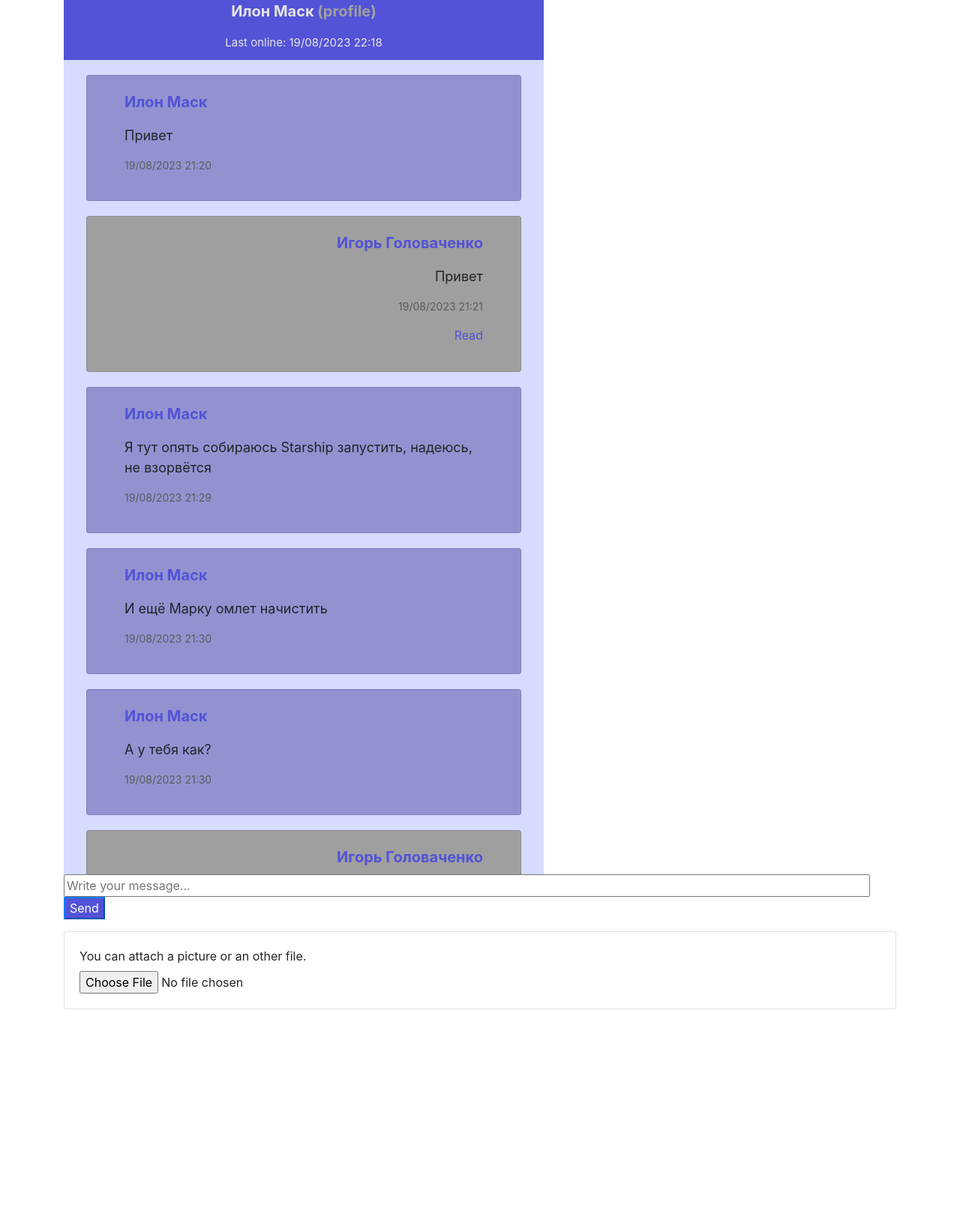
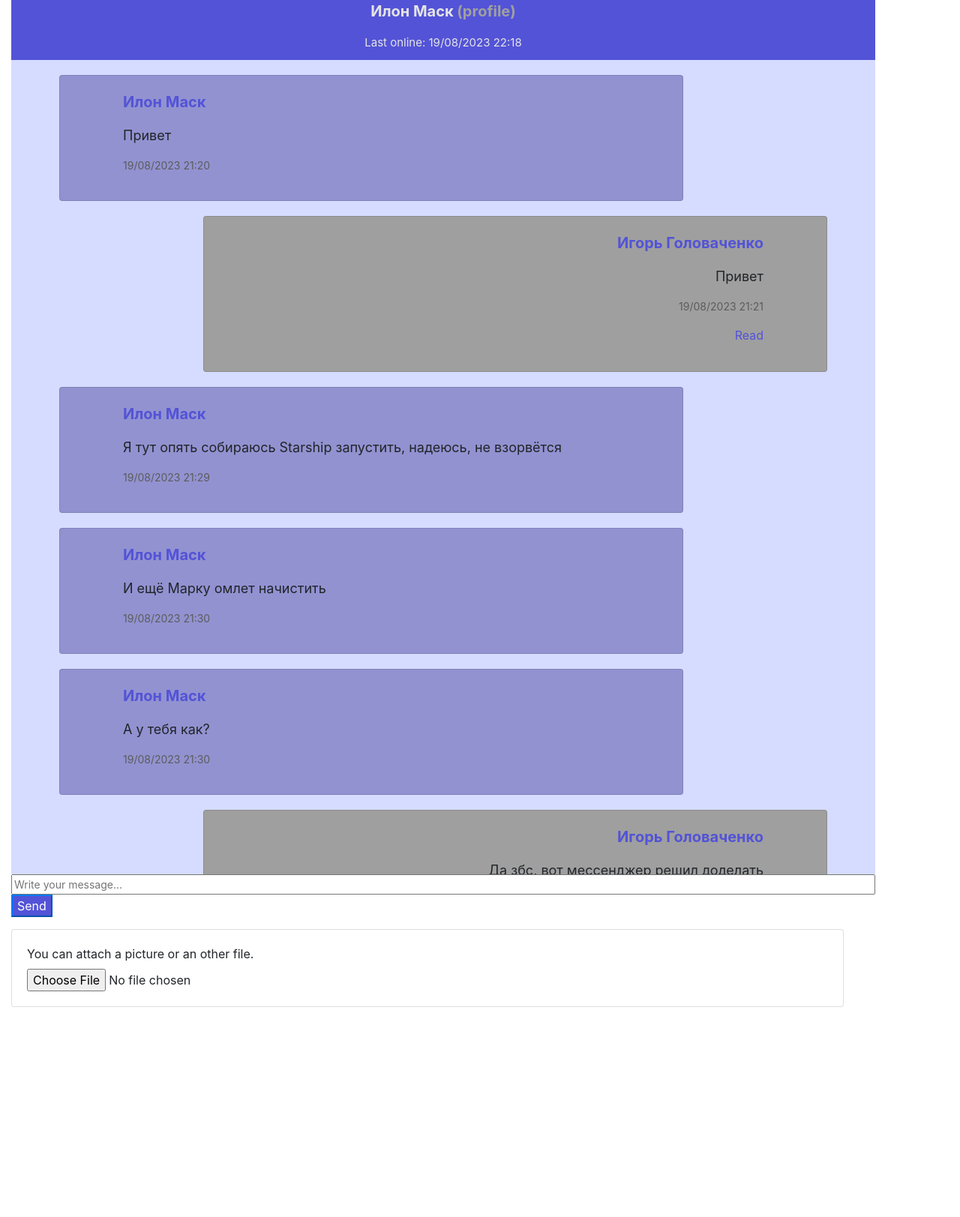
Before and after one commit to WildBoar228/Telegraph, a Flask app: page /chat/2 in a window 1280 px wide. Shown: the part 130-1753 px from the top of the page at 75% size. Run offline with Flask 3, Linux system fonts and the light colour scheme; a user stored in the database is signed in; data comes from the database, SQL or seed files in the repository; both versions use the stored data as it was after the commit; some libraries are stand-ins or nearby versions.

Commit message:
Изменена разметка и оформление

```diff
--- a/server.py
+++ b/server.py
@@ -460,7 +460,7 @@ def my_chats():
             others[chat] = db_sess.query(User).filter(User.id == int(other[0])).first()
 
             messages = db_sess.query(Message).filter(Message.chat_id == chat.id).all()
-            unread_count = len(db_sess.query(Message).filter(Message.chat_id == chat.id).filter(Message.is_read == 0).all())
+            unread_count = len(db_sess.query(Message).filter(Message.chat_id == chat.id).filter(Message.is_read == 0).filter(Message.sender_id != current_user.id).all())
             unread_msgs[chat] = unread_count
             if len(messages) > 0:
                 last = max(messages, key=lambda m: m.send_time)
--- a/templates/base.html
+++ b/templates/base.html
@@ -34,7 +34,7 @@
         </nav>
     </header>
     <!-- Begin page content -->
-    <main role="main" class="container">
+    <main role="main" class="container" style="margin-left: 0px; margin-right: 0px;">
         {% block content %}{% endblock %}
     </main>
 </body>
--- a/templates/chat.html
+++ b/templates/chat.html
@@ -2,54 +2,54 @@
 
 {% block content %}
 <form action="" method="post" enctype="multipart/form-data">
-    <div id="name-bar" style="text-align: center; vertical-align: bottom; width: 50vw; height: 80px; background-color: #5353d7;">
+    <div id="name-bar" style="text-align: center; vertical-align: bottom; width: 90vw; height: 80px; background-color: #5353d7;">
         <p style="font-size: 20px; color: #e4e4e4; font-weight: bold;">{{other.username}} <a href="/profile/{{other.id}}" style="color: #a0a0a0">(profile)</a></p>
         <p style="font-size: 15px; color: #e4e4e4;">Last online: {{other.last_online.strftime('%d/%m/%Y %H:%M')}}</p>
     </div>
 
-    <div style="background-color: #d5dcff; width: 50vw; height: 60vh; overflow: auto;">
+    <div style="background-color: #d5dcff; width: 90vw; height: 60vh; overflow: auto;">
         {% for msg in messages %}
         {% if msg.sender_id == other.id %}
-        <div class="card card-body" style="background-color: #9292d1; text-align: left; margin-top: 20px; margin-left: 30px; margin-right: 30px;">
-            <p style="color: #5353d7; font-weight: bold; font-size: 20px; margin-left: 30px; margin-right: 30px;">{{other.username}}</p>
-            <p style="font-size: 18px; text-align: left; margin-left: 30px; margin-right: 30px; word-wrap: break-word;">{{msg.decode_text(msg.coded_text)}}</p>
+        <div class="card card-body" style="background-color: #9292d1; text-align: left; margin-top: 20px; margin-left: 5vw; margin-right: 20vw;">
+            <p style="color: #5353d7; font-weight: bold; font-size: 20px; margin-left: 5vw; margin-right: 5vw;">{{other.username}}</p>
+            <p style="font-size: 18px; text-align: left; margin-left: 5vw; margin-right: 5vw; word-wrap: break-word;">{{msg.decode_text(msg.coded_text)}}</p>
 
             {% if images.get(msg) != none and images[msg][1] %}
             <img src="{{url}}/{{images[msg][2]}}" alt="Failed to load this image">
-            <a href="/load_file/{{images[msg][0].id}}" style="color: #23235e; font-size: 16px; text-align: left; margin-left: 30px; margin-right: 30px; "><span class="fa fa-download"></span>Load {{images[msg][0].name}}</a>
+            <a href="/load_file/{{images[msg][0].id}}" style="color: #23235e; font-size: 16px; text-align: left; margin-left: 5vw; margin-right: 5vw; "><span class="fa fa-download"></span>Load {{images[msg][0].name}}</a>
             {% elif images.get(msg) != none %}
             <img src="{{url}}/{{images[msg][2]}}" alt="Failed to load this image">
-            <p style="color: #23235e; font-size: 16px; text-align: left; margin-left: 30px; margin-right: 30px; "><span class="fa fa-file"></span>{{images[msg][0].name}}<br />(is loaded on path: {{images[msg][0].path}})</p>
+            <p style="color: #23235e; font-size: 16px; text-align: left; margin-left: 5vw; margin-right: 5vw; "><span class="fa fa-file"></span>{{images[msg][0].name}}<br />(is loaded on path: {{images[msg][0].path}})</p>
             {% endif %}
 
             {% if files.get(msg) != none and files[msg][1] %}
-            <a href="/load_file/{{files[msg][0].id}}" style="color: #23235e; font-size: 16px; text-align: left; margin-left: 30px; margin-right: 30px; "><span class="fa fa-download"></span>Load {{files[msg][0].name}}</a>
+            <a href="/load_file/{{files[msg][0].id}}" style="color: #23235e; font-size: 16px; text-align: left; margin-left: 5vw; margin-right: 5vw; "><span class="fa fa-download"></span>Load {{files[msg][0].name}}</a>
             {% elif files.get(msg) != none %}
-            <p style="color: #23235e; font-size: 16px; text-align: left; margin-left: 30px; margin-right: 30px; "><span class="fa fa-file"></span>{{files[msg][0].name}}<br />(is loaded on path: {{files[msg][0].path}})</p>
+            <p style="color: #23235e; font-size: 16px; text-align: left; margin-left: 5vw; margin-right: 5vw; "><span class="fa fa-file"></span>{{files[msg][0].name}}<br />(is loaded on path: {{files[msg][0].path}})</p>
             {% endif %}
 
-            <p style="color: #5c5c5c; font-size: 14px; text-align: left; margin-left: 30px; margin-right: 30px; ">{{msg.send_time.strftime('%d/%m/%Y %H:%M')}}</p>
+            <p style="color: #5c5c5c; font-size: 14px; text-align: left; margin-left: 5vw; margin-right: 5vw; ">{{msg.send_time.strftime('%d/%m/%Y %H:%M')}}</p>
         </div>
         {% else %}
-        <div class="card card-body" style="background-color: #9f9f9f; text-align: right; margin-top: 20px; margin-left: 30px; margin-right: 30px;">
-            <p style="color: #5353d7; font-weight: bold; font-size: 20px; margin-left: 30px; margin-right: 30px;">{{current_user.username}}</p>
-            <p style="font-size: 18px; text-align: right; margin-left: 30px; margin-right: 30px; word-wrap: break-word;">{{msg.decode_text(msg.coded_text)}}</p>
+        <div class="card card-body" style="background-color: #9f9f9f; text-align: right; margin-top: 20px; margin-left: 20vw; margin-right: 5vw; ">
+            <p style="color: #5353d7; font-weight: bold; font-size: 20px; margin-left: 5vw; margin-right: 5vw;">{{current_user.username}}</p>
+            <p style="font-size: 18px; text-align: right; margin-left: 5vw; margin-right: 5vw; word-wrap: break-word;">{{msg.decode_text(msg.coded_text)}}</p>
 
             {% if images.get(msg) != none %}
             <img src="{{url}}/{{images[msg][2]}}" alt="Failed to load this image">
-            <p style="color: #23235e; font-size: 16px; text-align: right; margin-left: 30px; margin-right: 30px; "><span class="fa fa-file"></span>{{images[msg][0].name}}</p>
+            <p style="color: #23235e; font-size: 16px; text-align: right; margin-left: 5vw; margin-right: 5vw; "><span class="fa fa-file"></span>{{images[msg][0].name}}</p>
             {% endif %}
 
             {% if files.get(msg) != none %}
-            <p style="color: #23235e; font-size: 16px; text-align: right; margin-left: 30px; margin-right: 30px; "><span class="fa fa-file"></span>{{files[msg][0].name}}</p>
+            <p style="color: #23235e; font-size: 16px; text-align: right; margin-left: 5vw; margin-right: 5vw; "><span class="fa fa-file"></span>{{files[msg][0].name}}</p>
             {% endif %}
 
-            <p style="color: #5c5c5c; font-size: 14px; text-align: right; margin-left: 30px; margin-right: 30px; ">{{msg.send_time.strftime('%d/%m/%Y %H:%M')}}</p>
+            <p style="color: #5c5c5c; font-size: 14px; text-align: right; margin-left: 5vw; margin-right: 5vw; ">{{msg.send_time.strftime('%d/%m/%Y %H:%M')}}</p>
 
             {% if msg.is_read %}
-            <p style="color: #5353d7; font-size: 16px; margin-left: 30px; margin-right: 30px;">Read</p>
+            <p style="color: #5353d7; font-size: 16px; margin-left: 5vw; margin-right: 5vw;">Read</p>
             {% else %}
-            <p style="color: #5c5c5c; font-size: 16px; margin-left: 30px; margin-right: 30px;">Sent</p>
+            <p style="color: #5c5c5c; font-size: 16px; margin-left: 5vw; margin-right: 5vw;">Sent</p>
             {% endif %}
         </div>
         {% endif %}
@@ -57,7 +57,7 @@
     </div>
 
     <div>
-        <input type="text" placeholder="Write your message..." name="message_text" size="100"/>
+        <input type="text" placeholder="Write your message..." name="message_text" style="width: 90vw; font-size: 14px;"/>
         <input class="button btn-primary" type="submit" value="Send" name="message_button" style="background-color: #5353d7" />
         <p>
             <div class="card card-body form-group">
```
Also changed, not shown: db/users.db.
